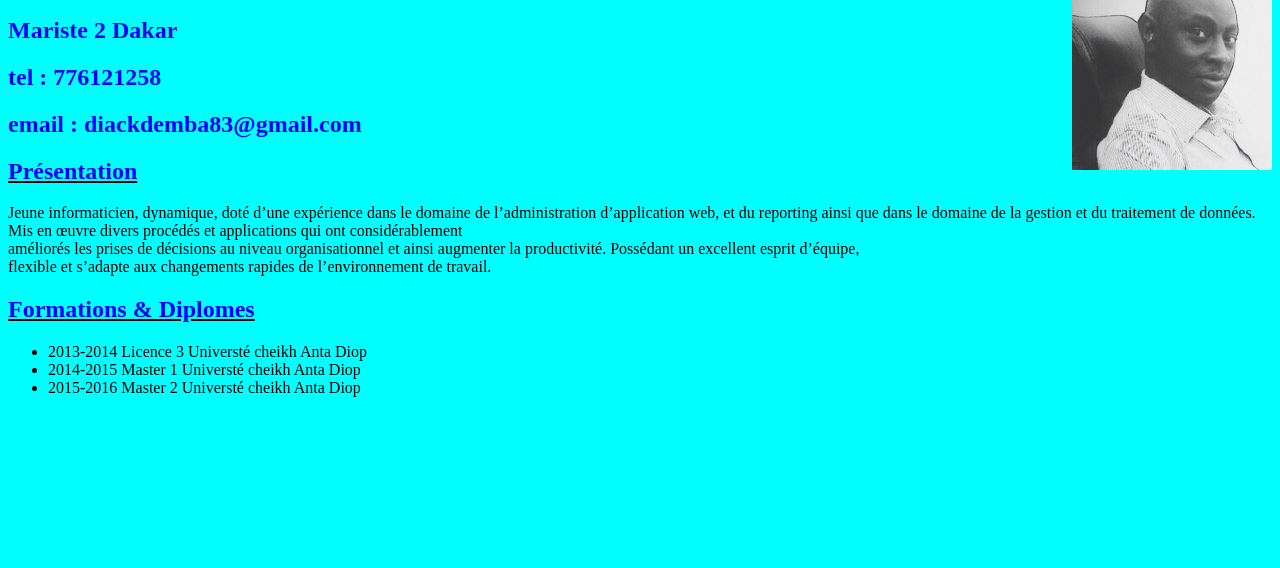
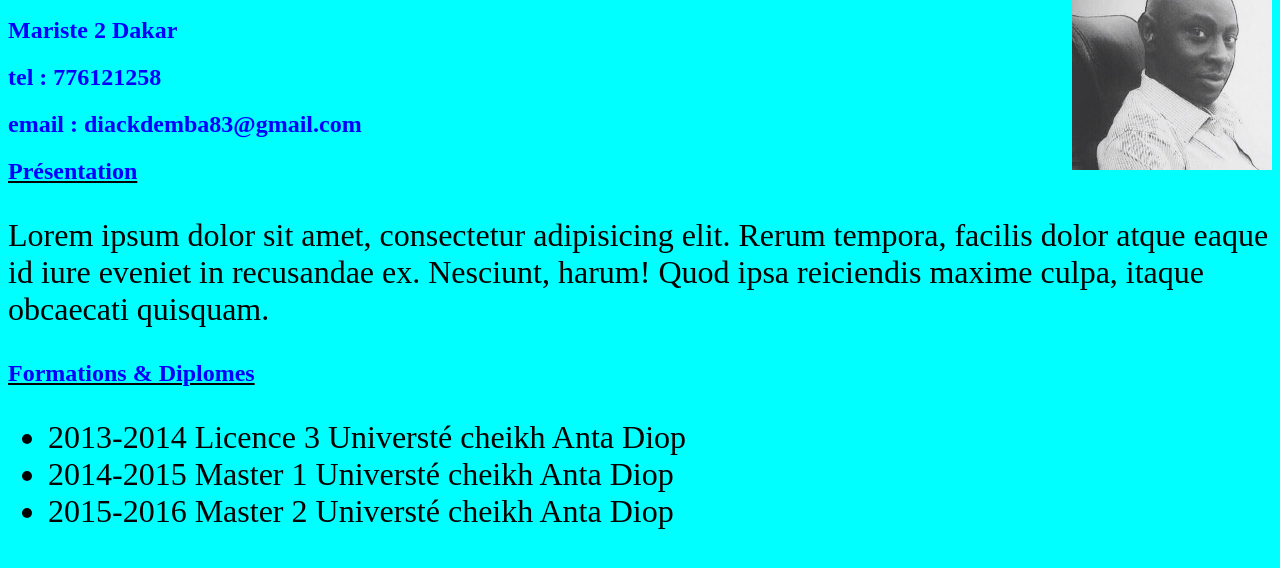
Before and after one commit to Demba83/cvenligne.github.io, a plain HTML site: page index.html in a window 1280 px wide. Shown: the part 110-678 px from the top of the page. Drawn offline with Linux system fonts and the light colour scheme.

Commit message:
version 2

```diff
--- a/index.html
+++ b/index.html
@@ -14,8 +14,7 @@
      <h2>tel : 776121258</h2>
      <h2>email : diackdemba83@gmail.com</h2>
      <u><h2>Présentation</h2></u>
-     <p>Jeune informaticien, dynamique, doté d’une expérience dans le domaine de l’administration d’application web, et du reporting ainsi que dans le domaine de la gestion et du traitement de données. Mis en œuvre divers procédés et applications qui ont considérablement <br>améliorés les prises de décisions au niveau organisationnel et ainsi augmenter la productivité. Possédant un excellent esprit d’équipe, <br>flexible et s’adapte aux changements rapides de l’environnement de travail.
-    </p>
+     <p>Lorem ipsum dolor sit amet, consectetur adipisicing elit. Rerum tempora, facilis dolor atque eaque id iure eveniet in recusandae ex. Nesciunt, harum! Quod ipsa reiciendis maxime culpa, itaque obcaecati quisquam.</p>
     <u><h2>Formations & Diplomes</h2></u>
     <ul>
         <li>2013-2014 Licence 3 Universté cheikh Anta Diop </li>
--- a/monstyle.css
+++ b/monstyle.css
@@ -9,4 +9,11 @@ h1{
 }
 h2{
     color: blue;
+    font-size: x-large;
 }
+p{
+    font-size: xx-large;
+}
+ul{
+    font-size: xx-large;
+}
```
